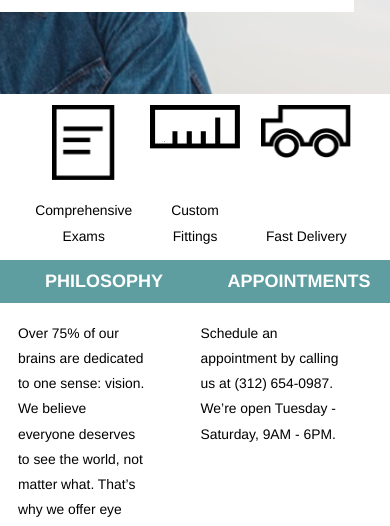
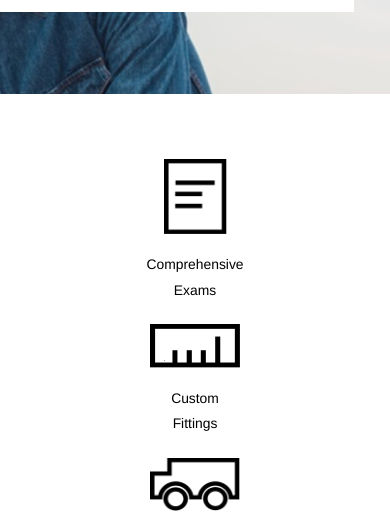
Before and after one commit to billdote/TortoiseShell_Optics, a plain HTML site: page index.html in a window 390 px wide. Shown: the part 302-828 px from the top of the page. Drawn offline with Linux system fonts and the light colour scheme.

Commit message:
Media query added to display support items in a centered column for screens with max-width of 560px

```diff
--- a/resources/css/style.css
+++ b/resources/css/style.css
@@ -96,6 +96,14 @@ header .flex {
   display: flex;
   justify-content: center;
 }
+@media only screen and (max-width: 560px) {
+  .supporting {
+    flex-direction: column;
+    align-items: center;
+    justify-content: flex-start;
+    margin-top: 3rem;
+  }
+}
 /*Service Sections*/
 .service {
   display: flex;
```
